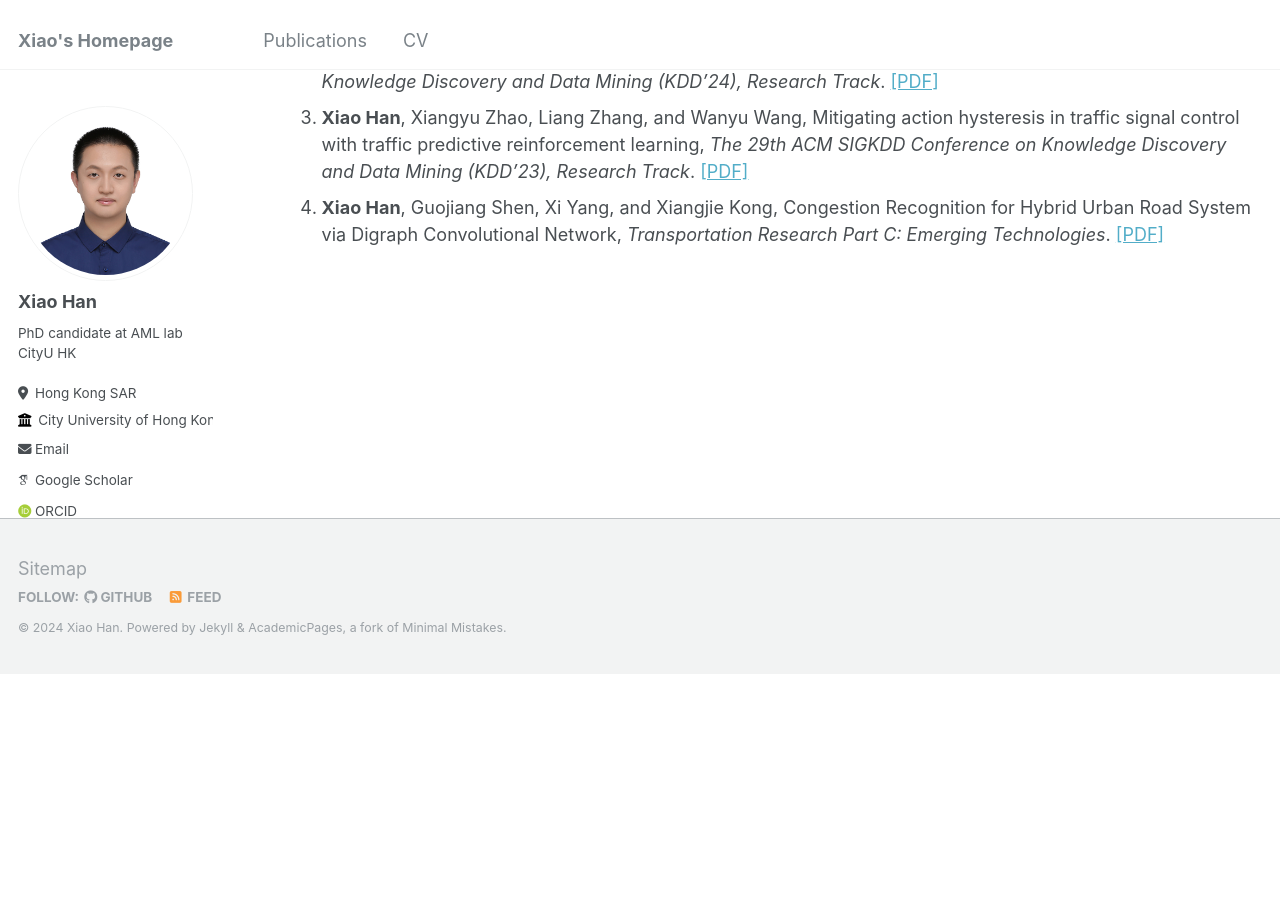
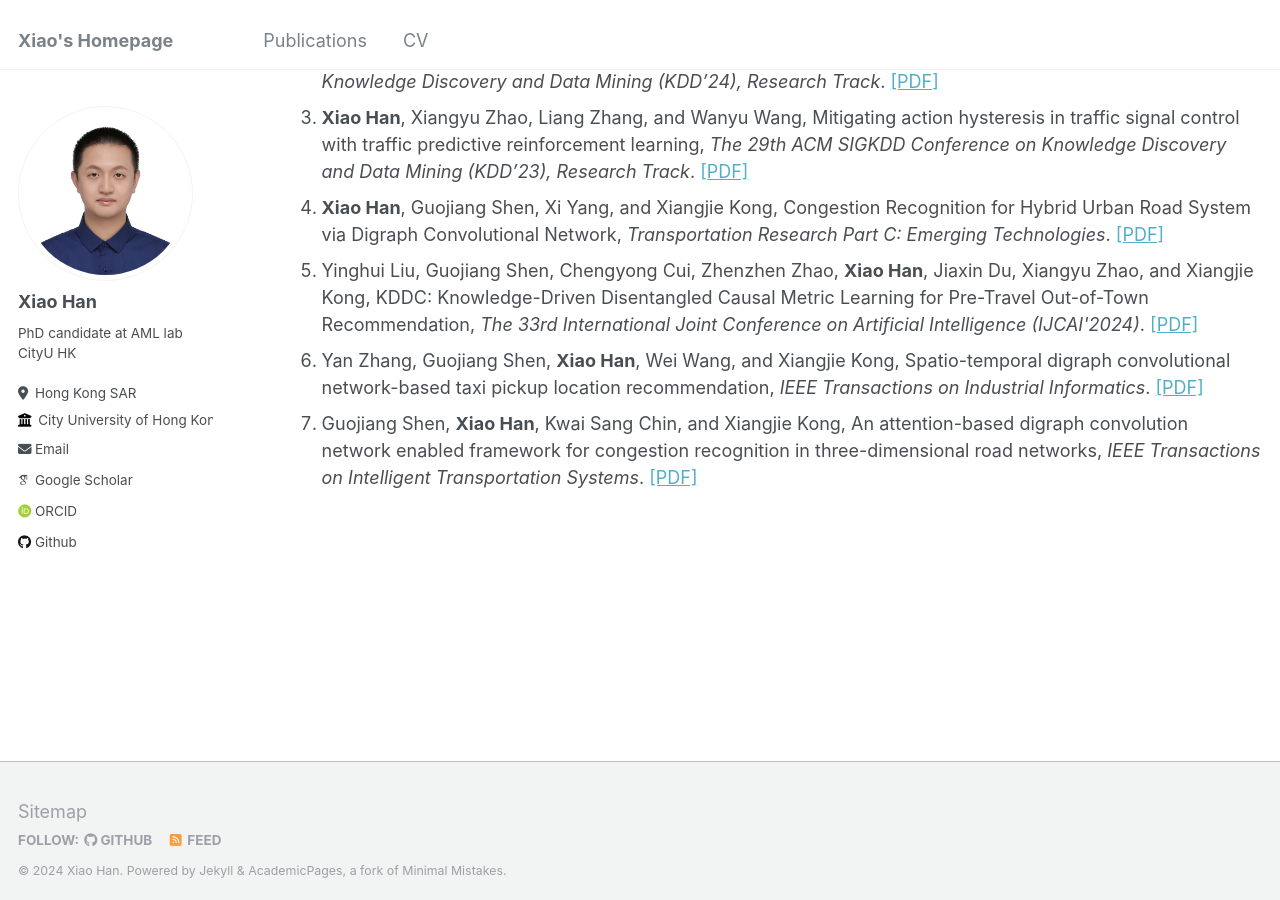
Before and after one commit to hahahenha/hahahenha.github.io, a Jekyll site: the page built from _pages/publications.md, in a window 1280 px wide and 900 px high, scrolled down 1227 px. Built offline with Jekyll 4.4.1, drawn with Linux system fonts in a browser that asks for light colours; some web fonts are replaced; before the commit the page ends 1900 px from its top, so only the background shows below that.

Commit message:
Update publications.md

```diff
--- a/_pages/publications.md
+++ b/_pages/publications.md
@@ -40,4 +40,22 @@ author_profile: true
     <em>Transportation Research Part C: Emerging Technologies</em>.
     <a target="_blank" rel="noopener" href="https://www.researchgate.net/profile/Xiangjie-Kong-2/publication/347696366_Congestion_recognition_for_hybrid_urban_road_systems_via_digraph_convolutional_network/links/617cef433c987366c30419d2/Congestion-recognition-for-hybrid-urban-road-systems-via-digraph-convolutional-network.pdf">[PDF]</a>
   </li>
+  <li>
+    Yinghui Liu, Guojiang Shen, Chengyong Cui, Zhenzhen Zhao, <Strong>Xiao Han</Strong>, Jiaxin Du, Xiangyu Zhao, and Xiangjie Kong,
+    KDDC: Knowledge-Driven Disentangled Causal Metric Learning for Pre-Travel Out-of-Town Recommendation,
+    <em>The 33rd International Joint Conference on Artificial Intelligence (IJCAI'2024)</em>.
+    <a target="_blank" rel="noopener" href="https://ijcai24.org/main-track-accepted-papers/">[PDF]</a>
+  </li>
+  <li>
+    Yan Zhang, Guojiang Shen, <Strong>Xiao Han</Strong>, Wei Wang, and Xiangjie Kong,
+    Spatio-temporal digraph convolutional network-based taxi pickup location recommendation,
+    <em>IEEE Transactions on Industrial Informatics</em>.
+    <a target="_blank" rel="noopener" href="https://ieeexplore.ieee.org/document/9793719">[PDF]</a>
+  </li>
+  <li>
+    Guojiang Shen, <Strong>Xiao Han</Strong>, Kwai Sang Chin, and Xiangjie Kong,
+    An attention-based digraph convolution network enabled framework for congestion recognition in three-dimensional road networks,
+    <em>IEEE Transactions on Intelligent Transportation Systems</em>.
+    <a target="_blank" rel="noopener" href="https://ieeexplore.ieee.org/document/9626455">[PDF]</a>
+  </li>
 </ol>
```
